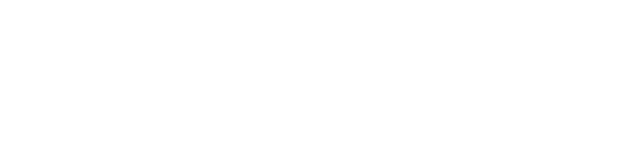
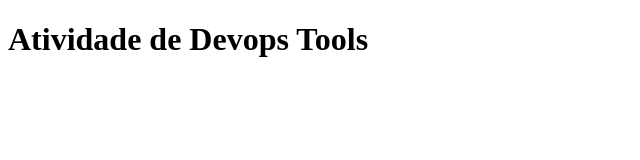
Before and after one commit to EmerMarchi/atividadeDevops, a plain HTML site: page index.html in a window 1280 px wide. Shown: the whole page, without its empty margins (0-640 px from the left). Drawn offline with Linux system fonts and the light colour scheme.

Commit message:
titulo do projeto

```diff
--- a/index.html
+++ b/index.html
@@ -6,6 +6,10 @@
     <title>Página de Receita</title>
 </head>
 <body>
-
+    <div>
+        <main>
+            <h1>Atividade de Devops Tools</h1>
+        </main>
+    </div>
 </body>
 </html>
```
